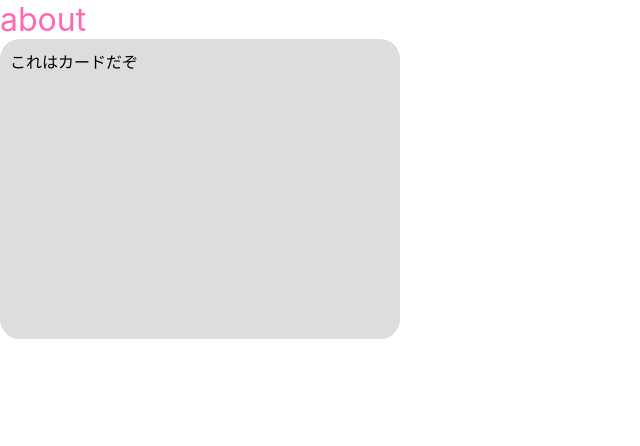
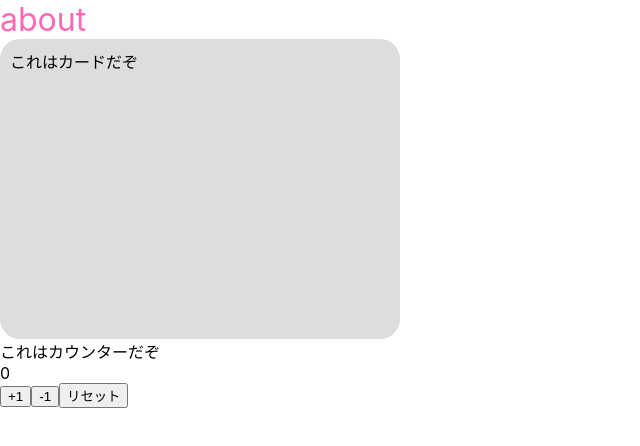
Before and after one commit to SonedaYusuke/next-template, a Next.js app: page /about in a window 1280 px wide. Shown: the top 446 px of the page, without its empty margins (0-640 px from the left). Built offline with nearby package versions, Linux system fonts and the light colour scheme.

Commit message:
カウンター作った

```diff
--- /dev/null
+++ b/src/components/Counter.tsx
@@ -0,0 +1,17 @@
+import React, { FC, useState } from "react"
+
+const Card: FC = () => {
+  const initVal = 0
+  const [count, setCount] = useState(initVal)
+  return (
+    <>
+      <p>これはカウンターだぞ</p>
+      <p>{count}</p>
+      <button onClick={() => setCount(count + 1)}>+1</button>
+      <button onClick={() => setCount(count - 1)}>-1</button>
+      <button onClick={() => setCount(initVal)}>リセット</button>
+    </>
+  )
+}
+
+export default Card
--- a/src/pages/about.tsx
+++ b/src/pages/about.tsx
@@ -1,6 +1,7 @@
 import React, { FC } from "react"
 
 import Card from "~/components/Card"
+import Counter from "~/components/Counter"
 
 import { PinkText } from "~/styles/button.tsx"
 
@@ -9,6 +10,7 @@ const About: FC = () => {
     <div>
       <PinkText>about</PinkText>
       <Card></Card>
+      <Counter></Counter>
     </div>
   )
 }
```
